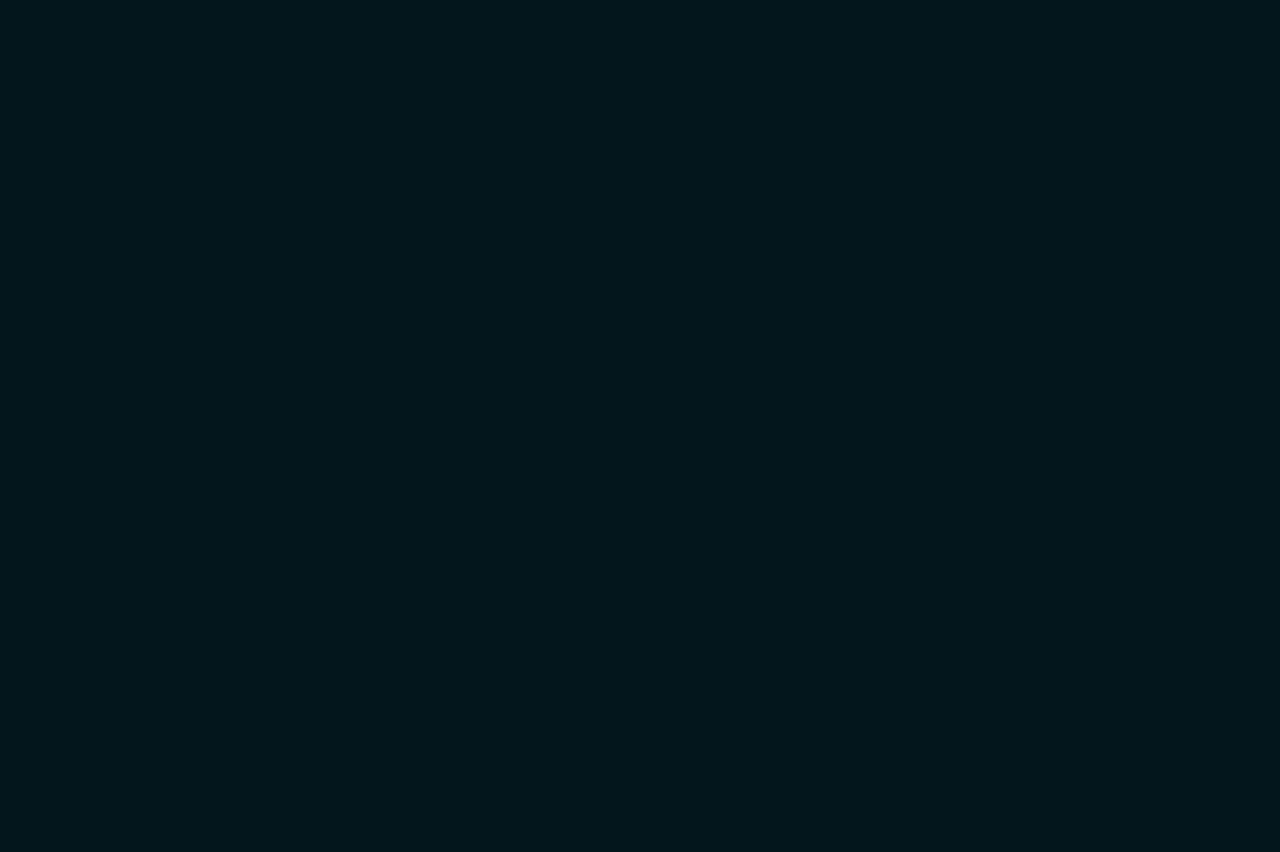
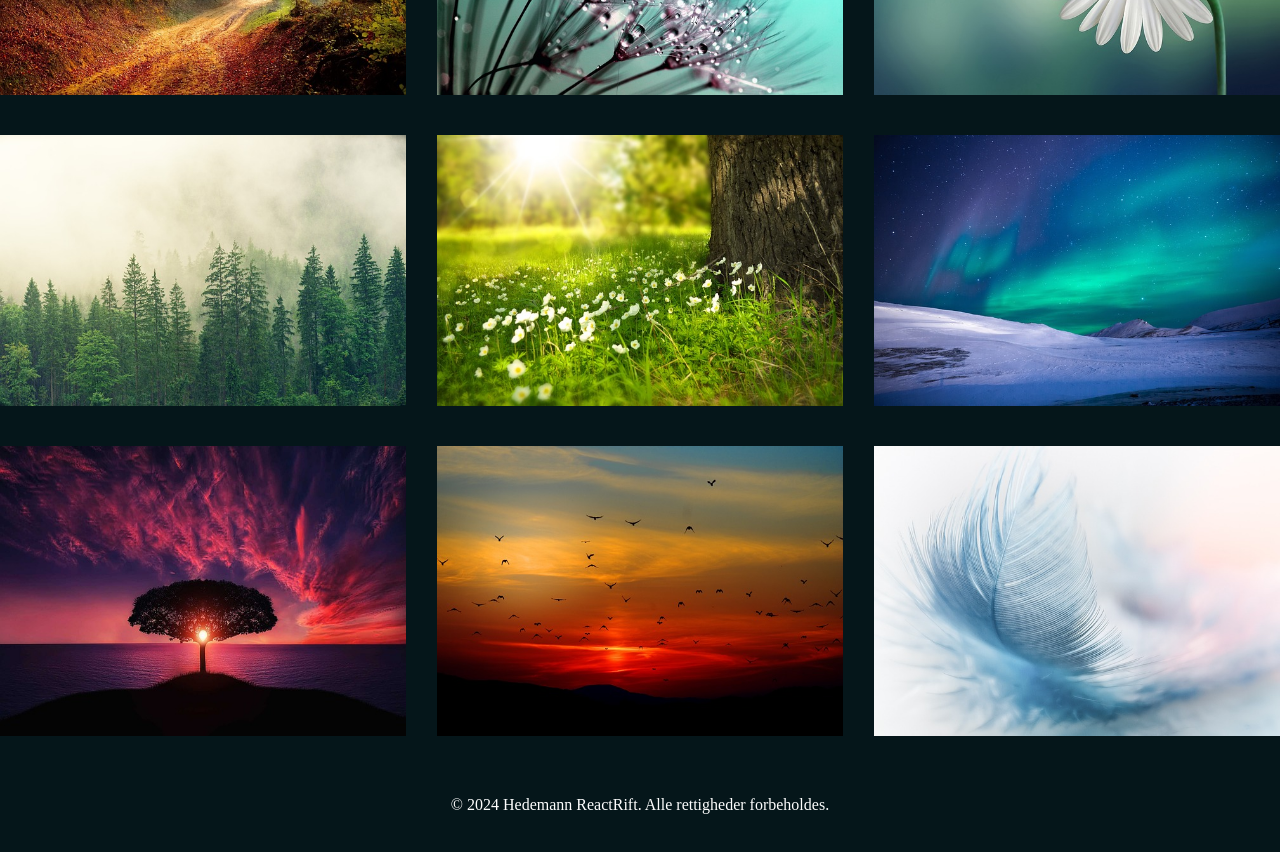
Before and after one commit to Hedemann-Nielsen/ReactStartUp, a React (Vite) app in the folder vite-project/: page / in a window 1280 px wide. Shown: the part 1200-2052 px from the top of the page. Before the commit the page ends 1127 px from the top, so only its background shows below. Built offline with nearby package versions, Linux system fonts and the light colour scheme.

Commit message:
new layout on gallery

```diff
--- a/vite-project/src/components/gallery/Gallery.module.scss
+++ b/vite-project/src/components/gallery/Gallery.module.scss
@@ -1,12 +1,22 @@
+/* Gallery.module.scss */
 .galleri {
-	display: grid;
-	grid-template-columns: repeat(5, 1fr);
+	display: flex;
+	flex-wrap: wrap;
 	gap: 20px;
+	justify-content: space-between;
 	max-width: 100vw;
 }
 
 img {
+	flex: 1;
 	margin: 10px 0;
-	width: 100%;
-	aspect-ratio: 2/1;
+	max-width: calc(
+		33.3% - 20px
+	); /* Ændret bredden til 50% for at have to billeder ved siden af hinanden */
 }
+
+@media (max-width: 768px) {
+	img {
+		max-width: calc(100% - 20px); /* Ét billede pr. række på mindre skærme */
+	}
+}
--- a/vite-project/src/components/main/main.jsx
+++ b/vite-project/src/components/main/main.jsx
@@ -14,7 +14,9 @@ const arrPictures = [
    './src/assets/images/forrest.jpg',
    './src/assets/images/green-nature.jpg',
    './src/assets/images/northern-light.jpg',
-   './src/assets/images/sunset.jpg'
+   './src/assets/images/sunset.jpg',
+   './src/assets/images/sunset2.jpg',
+   './src/assets/images/feather.jpg'
 ];
 
 
```
Also changed, not shown: vite-project/src/assets/images/feather.jpg (added), vite-project/src/assets/images/sunset2.jpg (added).
